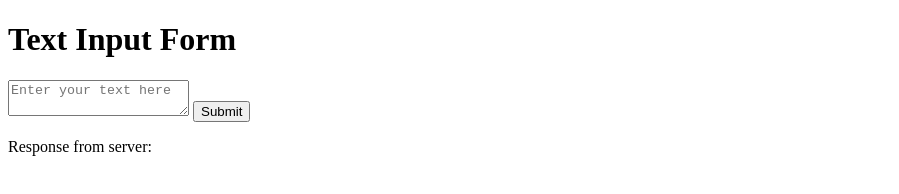
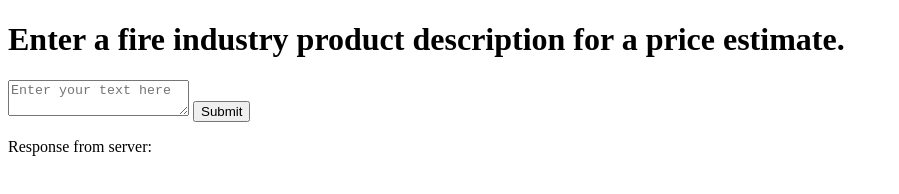
Before and after one commit to kdarley/434_frontend, a plain HTML site: page index.html in a window 1280 px wide. Shown: the whole page, without its empty margins (0-899 px from the left). Drawn offline with Linux system fonts and the light colour scheme.

Commit message:
Testing github actions. Changed title on form.

```diff
--- a/index.html
+++ b/index.html
@@ -8,7 +8,7 @@
     <script src="script.js" defer></script>
 </head>
 <body>
-    <h1>Text Input Form</h1>
+    <h1>Enter a fire industry product description for a price estimate.</h1>
     <form id="textForm">
         <textarea id="textInput" placeholder="Enter your text here"></textarea>
         <button type="submit">Submit</button>
```
